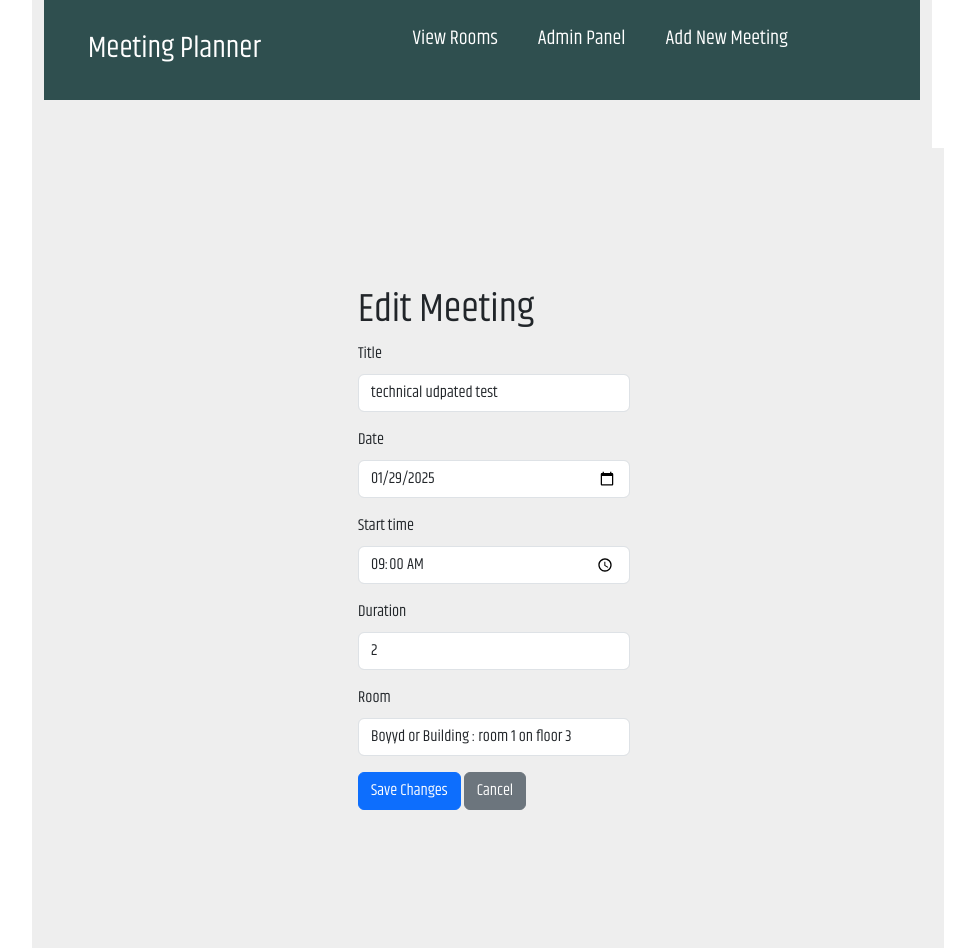
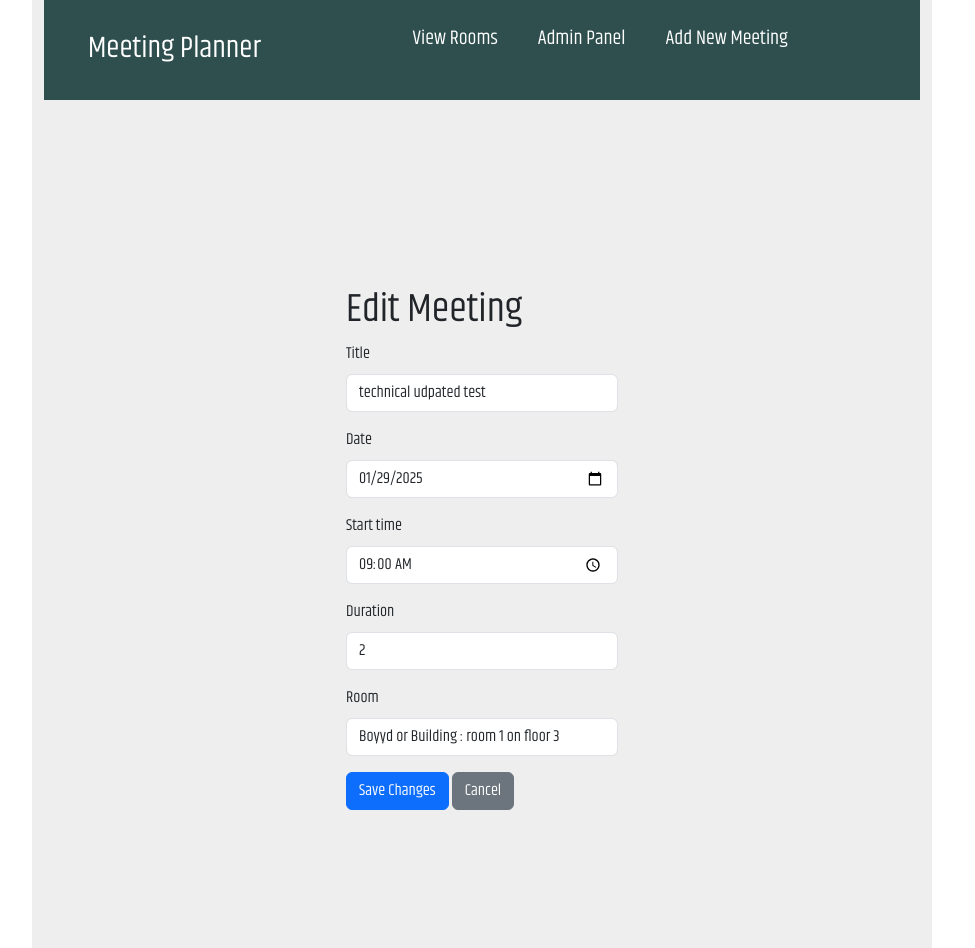
Before and after one commit to Stevey144/Meeting-Planner, a Django app: page /meetings/edit/19/ in a window 1280 px wide. Shown: the whole page, without its empty margins (158-1133 px from the left). Run offline with Django 5.2, Linux system fonts and the light colour scheme; data comes from the database, SQL or seed files in the repository.

Commit message:
adjusted display

```diff
--- a/meetings/templates/meetings/edit.html
+++ b/meetings/templates/meetings/edit.html
@@ -18,12 +18,12 @@
                 <ul>
                     <li><a href="{% url 'rooms' %}">View Rooms</a></li>
                     <li><a href="{% url 'admin:index' %}">Admin Panel</a></li>
-                    <li><a href="">Add New Meeting</a></li>
+                    <li><a href="{% url 'new' %}">Add New Meeting</a></li>
                 </ul>
             </div>
     </div>
 
-  <div class="container mt-5 d-flex align-items-center justify-content-center vh-100">
+  <div class="mt-5 d-flex align-items-center justify-content-center vh-100">
     <div>
         <h1>Edit Meeting</h1>
         <form method="POST">
--- a/meetings/templates/meetings/new.html
+++ b/meetings/templates/meetings/new.html
@@ -27,7 +27,7 @@ Add New Meeting
         </div>
     </div>
 
- <div class="container mt-5 d-flex align-items-center justify-content-center vh-100">
+ <div class="mt-5 d-flex align-items-center justify-content-center vh-100">
      <div>
         <h1>Create a New Meeting</h1>
         <form method="post">
```
